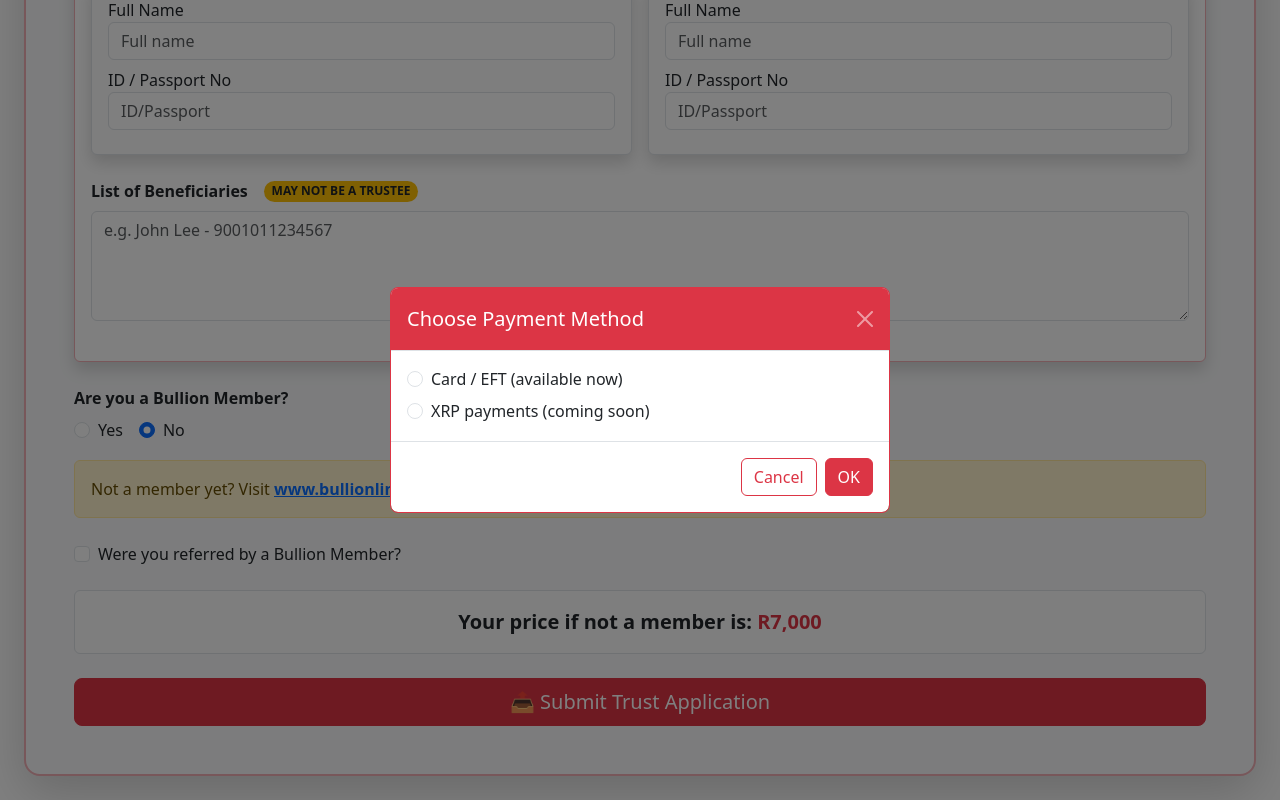
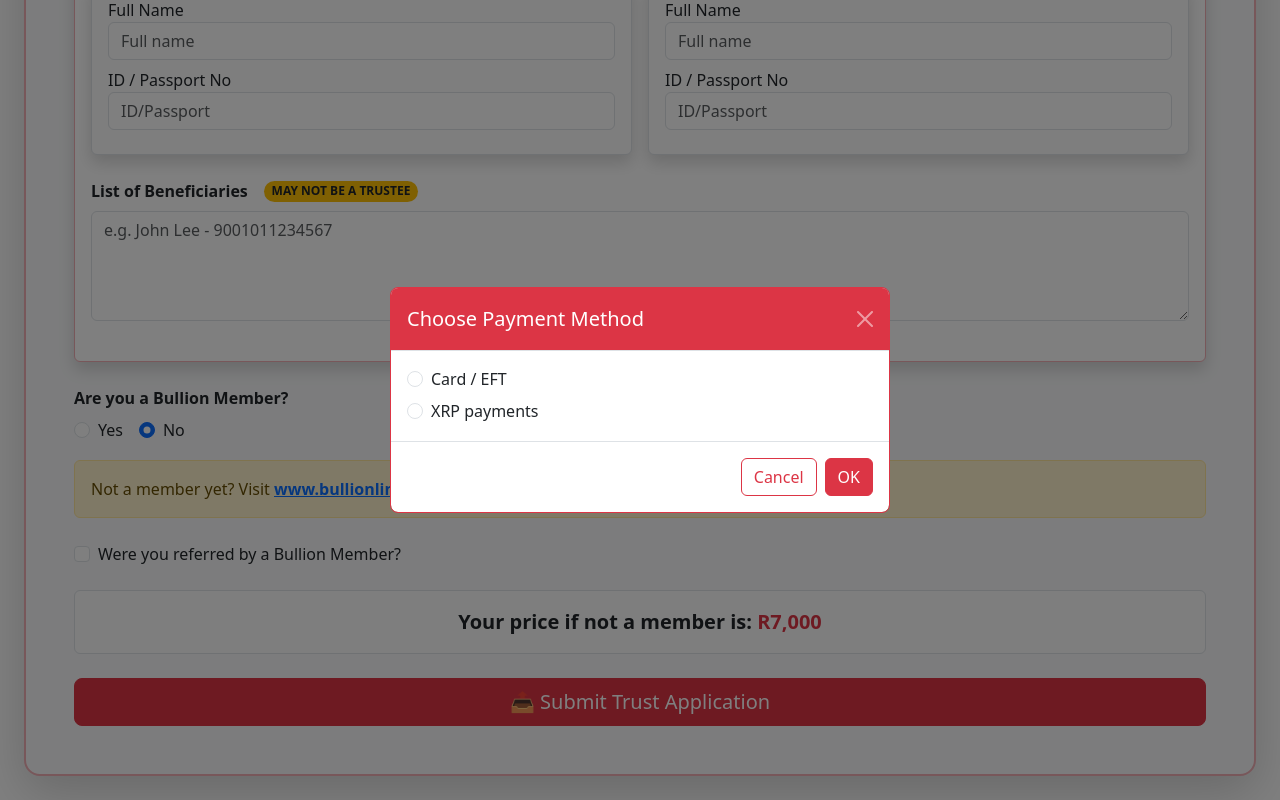
Before and after one commit to WhitelightningDev/hongkongtrust, an Angular app: page /homepage in a window 1280 px wide. Both pictures are taken after a click on the button "📤 Submit Trust Application". Shown: the part 1236-2036 px from the top of the page. Built offline with nearby package versions, Linux system fonts and the light colour scheme.

Commit message:
`Update payment method labels in homepage.html`

```diff
--- a/src/app/pages/homepage/homepage.html
+++ b/src/app/pages/homepage/homepage.html
@@ -282,14 +282,14 @@
                 <input class="form-check-input" type="radio" id="cardEFT" formControlName="paymentMethod"
                   value="cardEFT" />
                 <label class="form-check-label" for="cardEFT">
-                  Card / EFT (available now)
+                  Card / EFT
                 </label>
               </div>
               <div class="form-check mt-2">
                 <input class="form-check-input" type="radio" id="crypto" formControlName="paymentMethod"
                   value="crypto" />
                 <label class="form-check-label" for="crypto">
-                  XRP payments (coming soon)
+                  XRP payments
                 </label>
               </div>
             </div>
```
